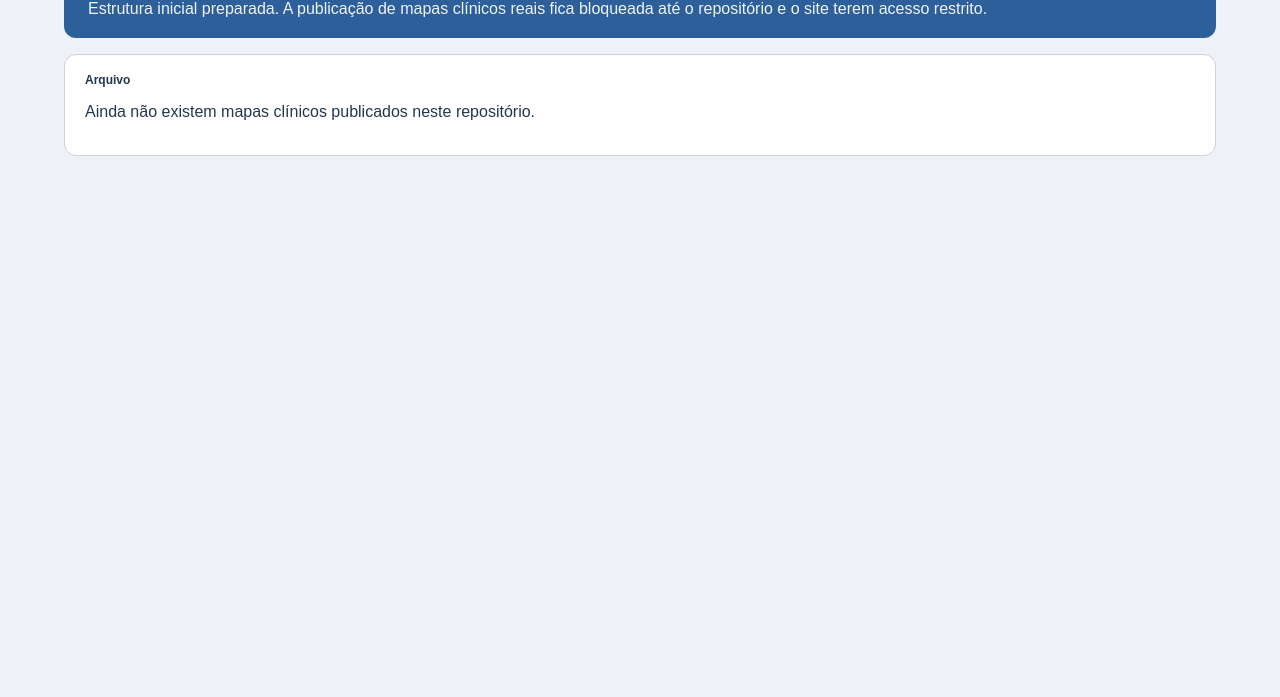
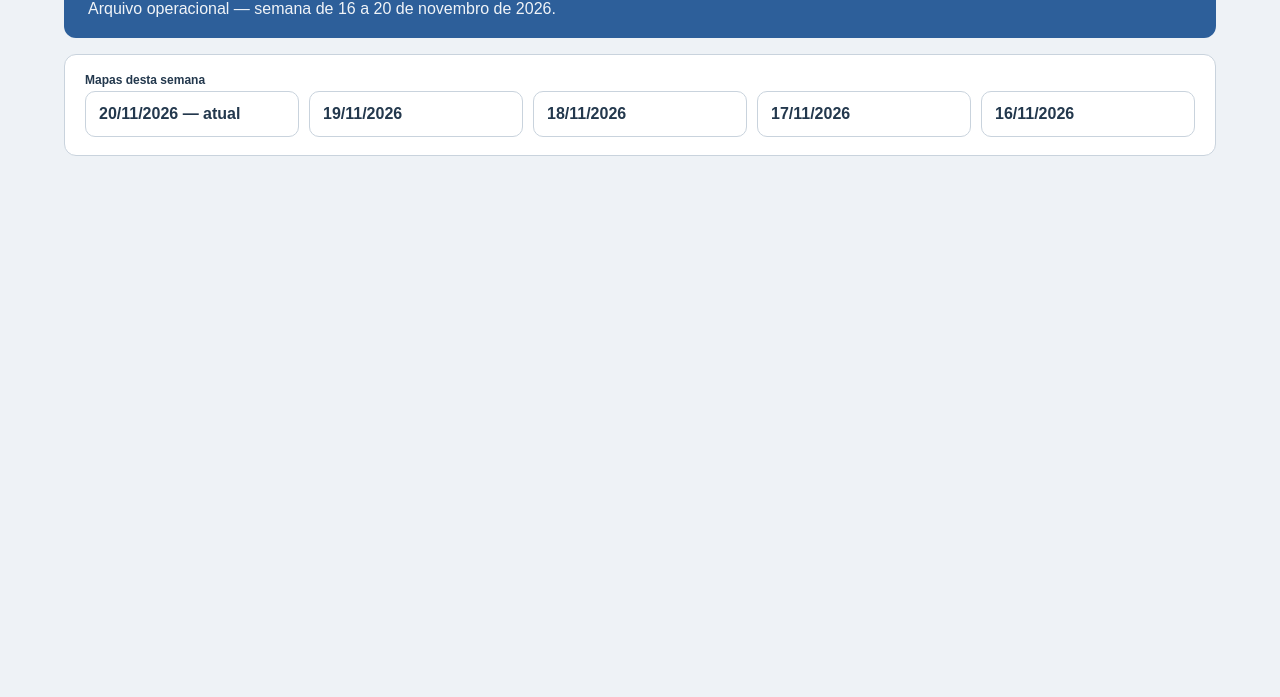
Before and after one commit to thegamingdoctor85/cs-scm-vfx-operacional, a plain HTML site: page index.html in a window 1280 px wide. Shown: the part 103-800 px from the top of the page. Drawn offline with Linux system fonts and the light colour scheme.

Commit message:
Publicar arquivo semanal 16-20 novembro

```diff
--- a/index.html
+++ b/index.html
@@ -1 +1 @@
-<!doctype html><html lang="pt"><head><meta charset="utf-8"><meta name="viewport" content="width=device-width,initial-scale=1"><meta name="robots" content="noindex,nofollow,noarchive"><title>CS SCM VFX — Mapa Operacional Médico</title><link rel="stylesheet" href="assets/style.css"></head><body><main class="shell"><header class="hero"><div><p class="eyebrow">Campus de Saúde — SCM VFX</p><h1>Mapa Operacional Médico</h1><p class="sub">Estrutura inicial preparada. A publicação de mapas clínicos reais fica bloqueada até o repositório e o site terem acesso restrito.</p></div></header><section class="card"><h2>Arquivo</h2><p>Ainda não existem mapas clínicos publicados neste repositório.</p></section></main></body></html>
+<!doctype html><html lang="pt"><head><meta charset="utf-8"><meta name="viewport" content="width=device-width,initial-scale=1"><meta name="robots" content="noindex,nofollow,noarchive"><title>CS SCM VFX — Mapa Operacional Médico</title><link rel="stylesheet" href="assets/style.css"></head><body><main class="shell"><header class="hero"><p class="eyebrow">Campus de Saúde — SCM VFX</p><h1>Mapa Operacional Médico</h1><p class="sub">Arquivo operacional — semana de 16 a 20 de novembro de 2026.</p></header><section class="card"><h2>Mapas desta semana</h2><div class="archive"><a href="mapas/mapa-20-11-2026.html">20/11/2026 — atual</a><a href="mapas/mapa-19-11-2026.html">19/11/2026</a><a href="mapas/mapa-18-11-2026.html">18/11/2026</a><a href="mapas/mapa-17-11-2026.html">17/11/2026</a><a href="mapas/mapa-16-11-2026.html">16/11/2026</a></div></section></main></body></html>
```
